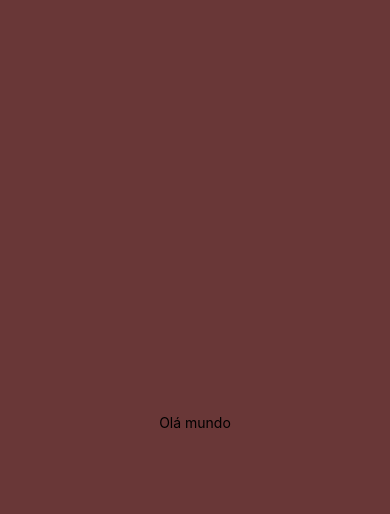
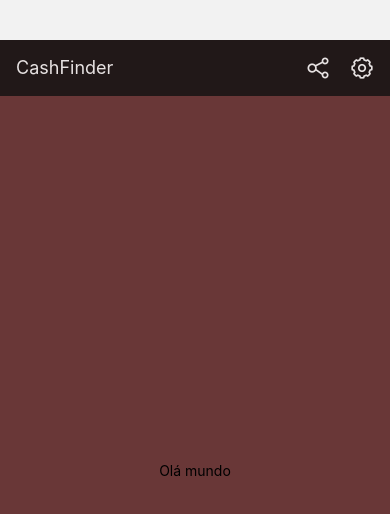
Before and after one commit to helton-evambi/cash-finder-native, a React Native app: screen /Home in a window 390 px wide. Shown: the top 514 px of the page. Built offline with nearby package versions, Linux system fonts and the light colour scheme.

Commit message:
creating header component

```diff
--- /dev/null
+++ b/components/Header.js
@@ -0,0 +1,14 @@
+import { Text, View } from 'react-native'
+import { AntDesign } from '@expo/vector-icons'
+
+export default function Header() {
+  return (
+    <View className="flex flex-row items-center justify-between p-2 px-4 h-14 mt-10 bg-[#211818]">
+      <Text className="text-[#E7E2E2] text-lg">CashFinder</Text>
+      <View className="flex flex-row gap-5">
+        <AntDesign name="sharealt" size={24} color="#E7E2E2" />
+        <AntDesign name="setting" size={24} color="#E7E2E2" />
+      </View>
+    </View>
+  )
+}
--- a/screens/HomeScreen.js
+++ b/screens/HomeScreen.js
@@ -1,9 +1,14 @@
 import { Text, View } from 'react-native'
+import Header from '../components/Header'
+import { StatusBar } from 'expo-status-bar'
 
 export default function HomeScreen() {
   return (
-    <View className="flex-1 items-center justify-center bg-[#693737]">
-      <Text>Olá mundo</Text>
-    </View>
+    <>
+      <Header />
+      <View className="flex-1 items-center justify-center bg-[#693737]">
+        <Text>Olá mundo</Text>
+      </View>
+    </>
   )
 }
```
